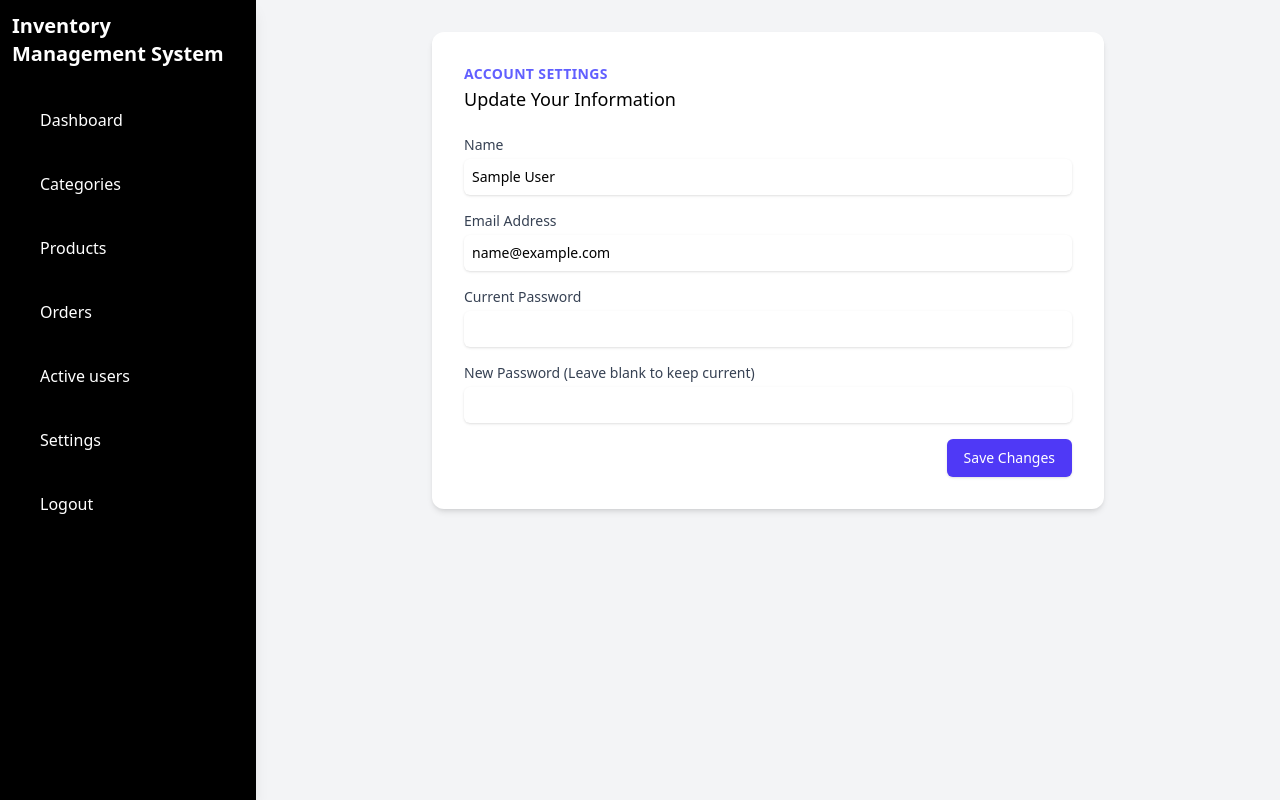
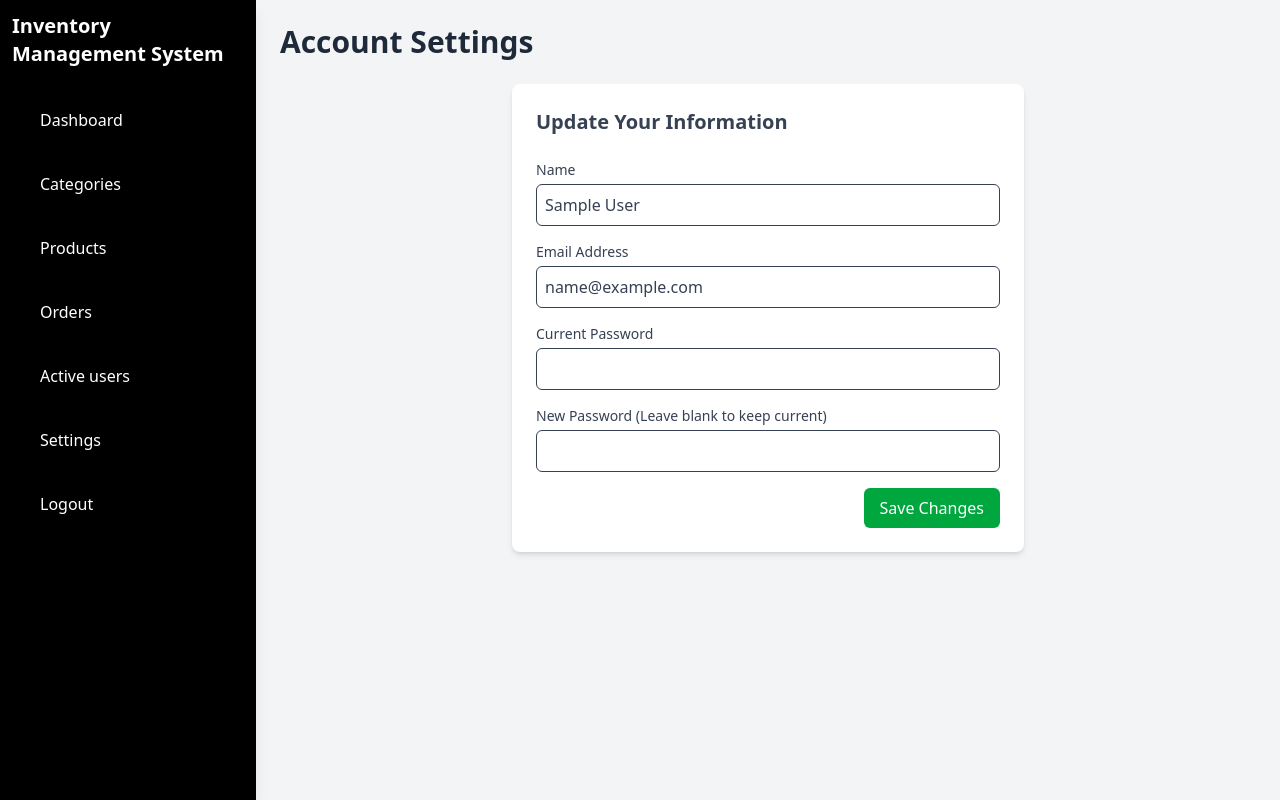
Before and after one commit to MihayFox/expense_tracker_API, a React (Vite) app in the folder frontend/: page /admin-dashboard/settings in a window 1280 px wide. Built offline with nearby package versions, Linux system fonts and the light colour scheme; sample sign-in values are in the browser's storage.

Commit message:
Updated settings design

```diff
--- a/frontend/src/components/Settings.jsx
+++ b/frontend/src/components/Settings.jsx
@@ -112,34 +112,34 @@ const Settings = () => {
   }
 
   return (
-    <div className="container mx-auto p-4 sm:p-6 lg:p-8">
-      <div className="max-w-md mx-auto bg-white rounded-xl shadow-md overflow-hidden md:max-w-2xl">
-        <div className="md:flex">
-          <div className="p-8 w-full">
-            <div className="uppercase tracking-wide text-sm text-indigo-500 font-semibold">Account Settings</div>
-            <h2 className="block mt-1 text-lg leading-tight font-medium text-black">Update Your Information</h2>
+    <div className="p-6 max-w-7xl mx-auto">
+      <h1 className="text-3xl font-bold mb-6 text-gray-800">Account Settings</h1>
 
+      <div className="bg-white shadow-md p-6 rounded-lg max-w-lg mx-auto">
+        <h2 className="text-xl font-semibold mb-4 text-gray-700">Update Your Information</h2>
         {message && (
-              <div className={`mt-4 p-3 rounded ${messageType === 'success' ? 'bg-green-100 text-green-700' : messageType === 'info' ? 'bg-blue-100 text-blue-700' : 'bg-red-100 text-red-700'}`}>
+          <div className={`mt-4 p-3 rounded text-sm ${messageType === 'success' ? 'bg-green-100 text-green-700' :
+              messageType === 'info' ? 'bg-blue-100 text-blue-700' :
+                'bg-red-100 text-red-700'
+            }`}>
             {message}
           </div>
         )}
 
         <form onSubmit={handleSubmit} className="mt-6 space-y-4">
           <div>
-                <label htmlFor="name" className="block text-sm font-medium text-gray-700">Name</label>
+            <label htmlFor="name" className="block text-sm font-medium text-gray-700 mb-1">Name</label> {/* Added mb-1 for spacing */}
             <input
               type="text"
               id="name"
               name="name"
               value={formData.name}
               onChange={handleInputChange}
-                  className="mt-1 block w-full rounded-md border-gray-300 shadow-sm focus:border-indigo-500 focus:ring-indigo-500 sm:text-sm p-2"
+              className="w-full border rounded-md p-2 text-gray-700"
             />
           </div>
-
           <div>
-                <label htmlFor="email" className="block text-sm font-medium text-gray-700">Email Address</label>
+            <label htmlFor="email" className="block text-sm font-medium text-gray-700 mb-1">Email Address</label> {/* Added mb-1 */}
             <input
               type="email"
               id="email"
@@ -147,12 +147,11 @@ const Settings = () => {
               value={formData.email}
               onChange={handleInputChange}
               required
-                  className="mt-1 block w-full rounded-md border-gray-300 shadow-sm focus:border-indigo-500 focus:ring-indigo-500 sm:text-sm p-2"
+              className="w-full border rounded-md p-2 text-gray-700"
             />
           </div>
-
           <div>
-                <label htmlFor="currentPassword" className="block text-sm font-medium text-gray-700">Current Password</label>
+            <label htmlFor="currentPassword" className="block text-sm font-medium text-gray-700 mb-1">Current Password</label>
             <input
               type="password"
               id="currentPassword"
@@ -160,27 +159,25 @@ const Settings = () => {
               value={formData.currentPassword}
               onChange={handleInputChange}
               required
-                  className="mt-1 block w-full rounded-md border-gray-300 shadow-sm focus:border-indigo-500 focus:ring-indigo-500 sm:text-sm p-2"
+              className="w-full border rounded-md p-2 text-gray-700"
             />
           </div>
 
           <div>
-                <label htmlFor="password" className="block text-sm font-medium text-gray-700">New Password (Leave blank to keep current)</label>
+            <label htmlFor="password" className="block text-sm font-medium text-gray-700 mb-1">New Password (Leave blank to keep current)</label>
             <input
               type="password"
               id="password"
               name="password"
               value={formData.password}
               onChange={handleInputChange}
-                  className="mt-1 block w-full rounded-md border-gray-300 shadow-sm focus:border-indigo-500 focus:ring-indigo-500 sm:text-sm p-2"
+              className="w-full border rounded-md p-2 text-gray-700"
             />
           </div>
-
-
           <div className="flex justify-end">
             <button
               type="submit"
-                  className="inline-flex justify-center py-2 px-4 border border-transparent shadow-sm text-sm font-medium rounded-md text-white bg-indigo-600 hover:bg-indigo-700 focus:outline-none focus:ring-2 focus:ring-offset-2 focus:ring-indigo-500"
+              className="bg-green-600 hover:bg-green-700 text-white px-4 py-2 rounded-md transition"
             >
               Save Changes
             </button>
@@ -188,9 +185,7 @@ const Settings = () => {
         </form>
       </div>
     </div>
-      </div>
-    </div>
-  )
+  );
 }
 
 export default Settings
```
Lines whose indentation alone changed are shown as unchanged.
